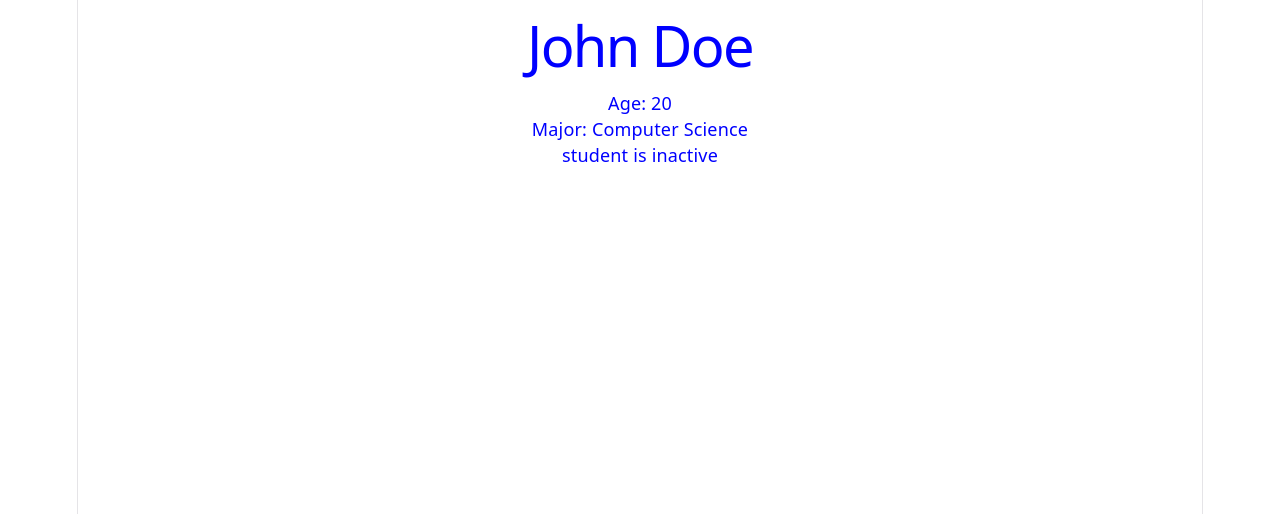
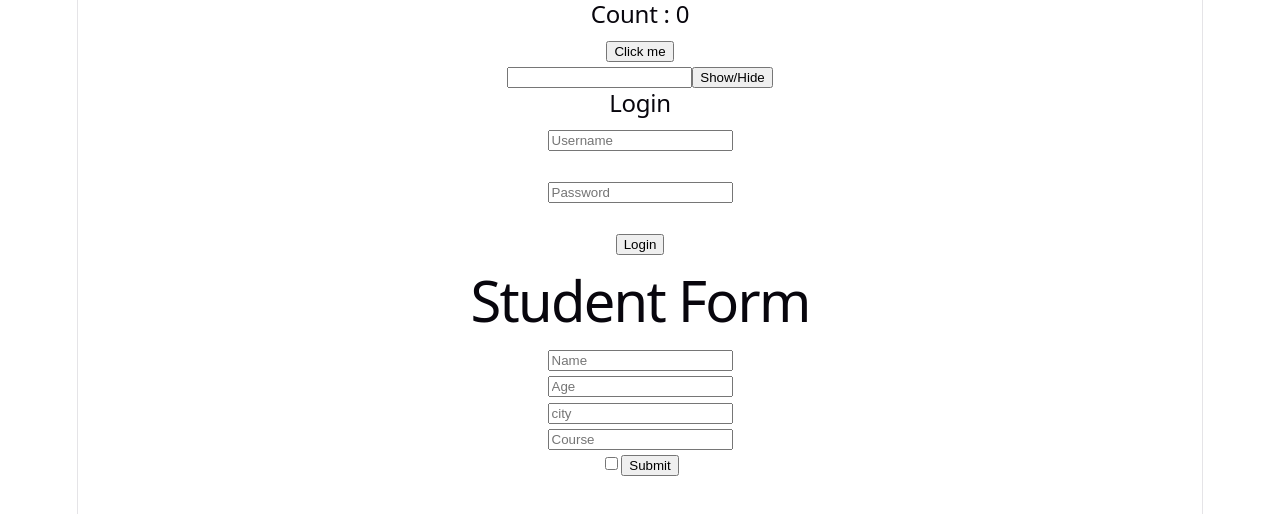
Before and after one commit to GeerthyRose12/react-learning, a React (Vite) app: page / in a window 1280 px wide. Shown: the top 514 px of the page. Built offline with nearby package versions, Linux system fonts and the light colour scheme.

Commit message:
learned state,usestate,state vs variables

```diff
--- a/src/App.jsx
+++ b/src/App.jsx
@@ -1,19 +1,19 @@
 
 import './App.css'
+import Counter from './components/Counter'
+import PasswordLogic from './components/PasswordLogic'
+import LoginForm from './components/LoginForm'
+import Example from './components/Example'
 
 function App() {
-  const students = {
-    name : 'John Doe',
-    age : 20,
-    major : 'Computer Science',
-    active: false
-  }
+
+
   return(
-    <div style={{color:'blue'}}>
-      <h1 style={{color:'blue'}}>{students.name}</h1>
-      <p>Age: {students.age}</p>
-      <p>Major: {students.major}</p>
-      {students.active ? (<p>student is active</p>) : (<p>student is inactive</p>)}
+    <div >
+      <Counter />
+      <PasswordLogic />
+      <LoginForm />
+      <Example />
     </div>
   )
 }
--- /dev/null
+++ b/src/components/Counter.jsx
@@ -0,0 +1,19 @@
+import {useState} from 'react';
+
+
+
+function Counter() {
+    const [count, setCount] = useState(0)
+
+    function increase () {
+        setCount(count+1);
+    }
+    return(
+        <div >
+            <h2>Count : {count}</h2>
+            <button onClick={increase}>Click me</button>
+        </div>
+    )
+}
+
+export default Counter
--- /dev/null
+++ b/src/components/Example.jsx
@@ -0,0 +1,56 @@
+import {useState} from 'react';
+
+function Example () {
+    const [students, setStudents] = useState({
+        name: "",
+        age: "",
+        city: "",
+        Course: "",
+        status: true
+    })
+    function handleSubmit(e) {
+        e.preventDefault();
+        console.log(students);
+    }
+
+    return(
+          <form onSubmit ={handleSubmit}>
+            <h1>Student Form</h1>
+            <input
+            type = "text"
+            placeholder='Name'
+            value = {students.name}
+            onChange = {(e) => setStudents({...students,
+                name: e.target.value})}
+            /><br></br>
+            <input type = "number"
+            placeholder='Age'
+            value = {students.age}
+            onChange = {(e) => setStudents({...students,
+                age: e.target.value})}
+            /><br></br>
+            <input type = "text"
+            placeholder='city'
+            value = {students.city}
+            onChange = {(e) => setStudents({...students,
+                city: e.target.value})}
+
+            /><br></br>
+            <input
+            type = "text"
+            placeholder='Course'
+            value = {students.Course}
+            onChange = {(e) => setStudents({...students,
+                Course: e.target.value})}
+            /><br></br>
+            <input type = "checkbox"
+            value = {students.status}
+            onChange = {(e) => setStudents({...students,
+                status: e.target.checked})}/>
+
+            <button type='submit'>Submit</button>
+          </form>
+    )
+}
+
+export default Example
--- /dev/null
+++ b/src/components/LoginForm.jsx
@@ -0,0 +1,48 @@
+import { useState } from "react";
+
+function LoginForm() {
+
+    const [username, setUsername] = useState("");
+    const [password, setPassword] = useState("");
+
+    function handleLogin(e) {
+        console.log(e);
+
+        e.preventDefault();
+
+        console.log("Username:", username);
+        console.log("Password:", password);
+    }
+
+    return (
+        <form onSubmit={handleLogin}>
+
+            <h2>Login</h2>
+
+            <input
+                type="text"
+                placeholder="Username"
+                value={username}
+                onChange={(e) => setUsername(e.target.value)}
+            />
+
+            <br /><br />
+
+            <input
+                type="password"
+                placeholder="Password"
+                value={password}
+                onChange={(e) => setPassword(e.target.value)}
+            />
+
+            <br /><br />
+
+            <button type="submit">
+                Login
+            </button>
+
+        </form>
+    );
+}
+
+export default LoginForm;
--- /dev/null
+++ b/src/components/PasswordLogic.jsx
@@ -0,0 +1,14 @@
+import {useState} from 'react'
+
+function PasswordLogic () {
+    const [password ,setPassword] =useState(false);
+
+    return (
+       <div>
+        <input type={password ? "text" : "password"} />
+        <button onClick={()=> setPassword(!password)}>Show/Hide</button>
+       </div>
+    )
+}
+
+export default PasswordLogic
```
